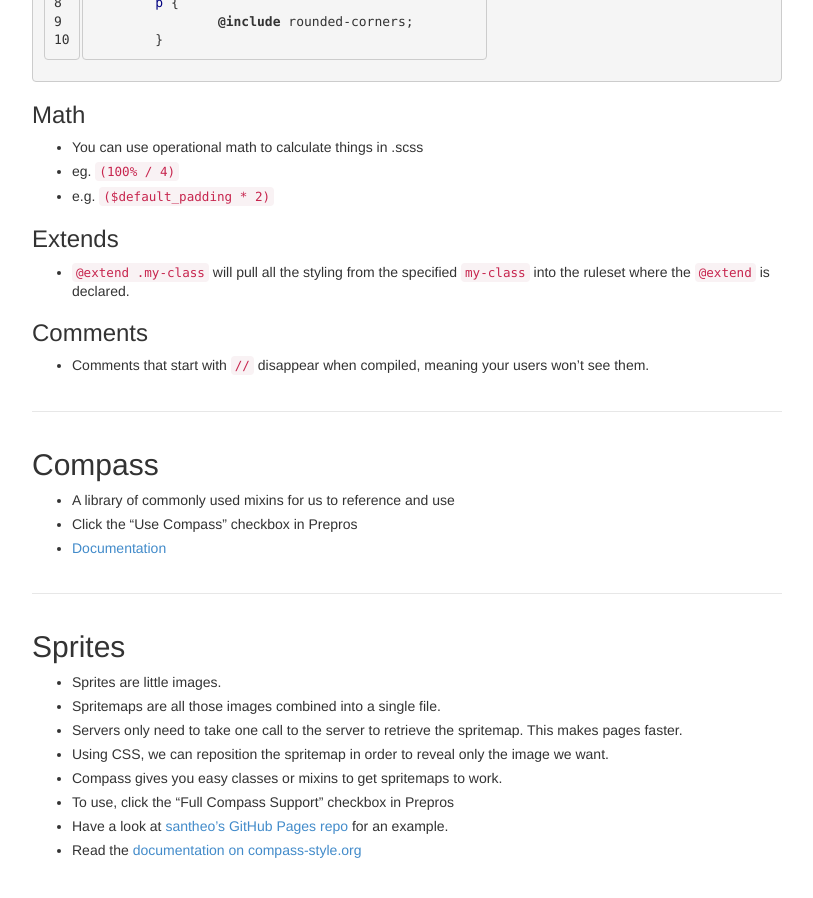
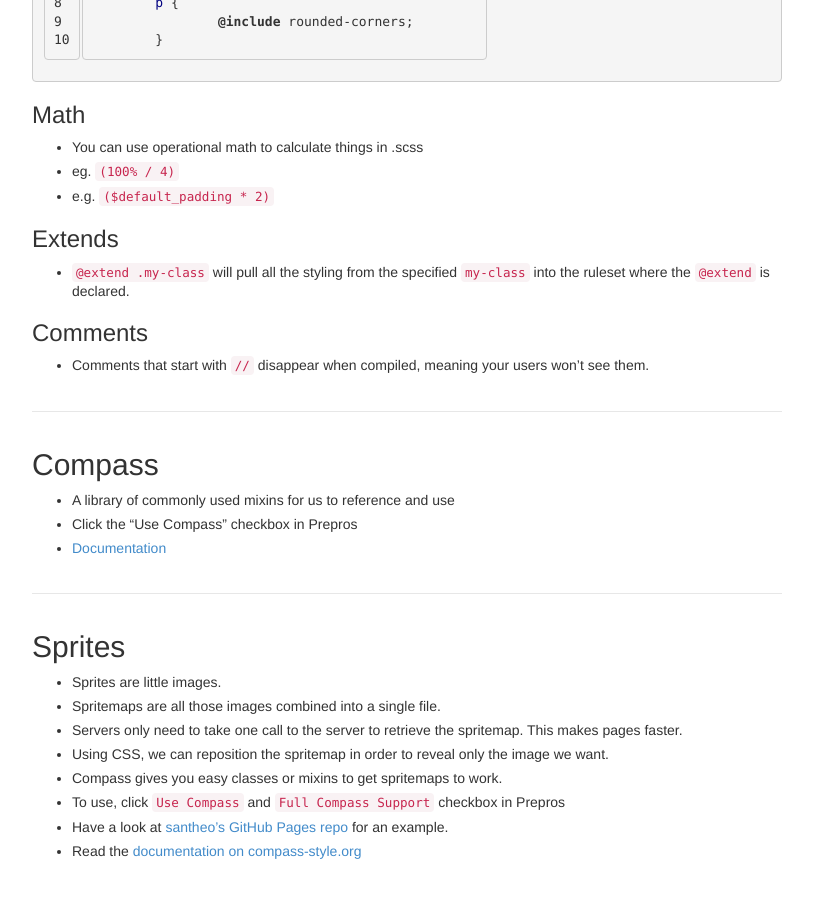
Before and after one commit to tsl-frontend/tsl-frontend.github.io, a Jekyll site: the page built from _posts/2013-11-11-13.md, in a window 1280 px wide and 900 px high, scrolled down 2447 px. Shown: the whole window, without its empty margins (428-1241 px from the left). Built offline with Jekyll 4.4.1, drawn with Linux system fonts in a browser that asks for light colours; nearby versions of some CDN libraries; Markdown is read by kramdown in place of the engine named in the settings.

Commit message:
Copyedit.

```diff
--- a/_posts/2013-11-11-13.md
+++ b/_posts/2013-11-11-13.md
@@ -162,6 +162,6 @@ Example with default value if none is specified:
 - Servers only need to take one call to the server to retrieve the spritemap. This makes pages faster.
 - Using CSS, we can reposition the spritemap in order to reveal only the image we want.
 - Compass gives you easy classes or mixins to get spritemaps to work.
-- To use, click the "Full Compass Support" checkbox in Prepros
+- To use, click `Use Compass` and `Full Compass Support` checkbox in Prepros
 - Have a look at [santheo's GitHub Pages repo](https://github.com/santheo/santheo.github.io) for an example.
 - Read the [documentation on compass-style.org](http://compass-style.org/help/tutorials/spriting/)
```
